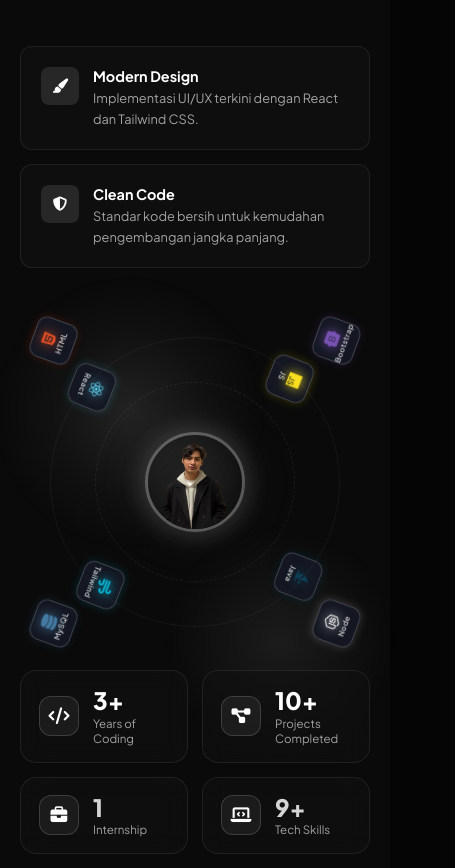
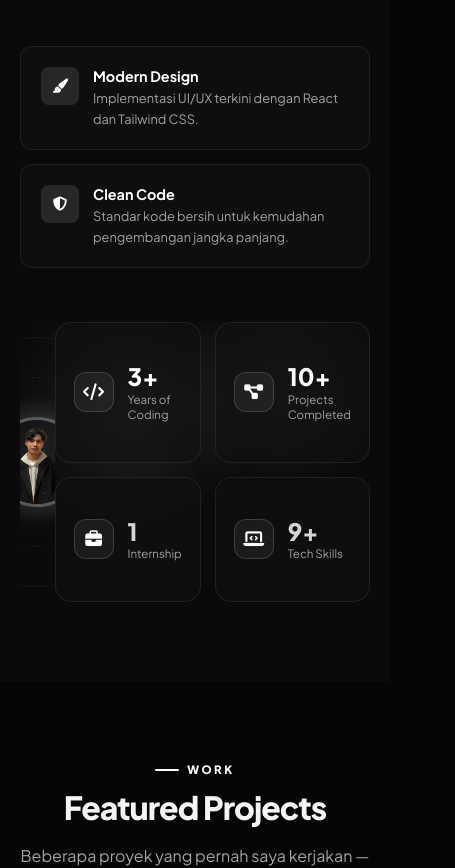
Before and after one commit to Ghilbranalf/Portfolio, a React (Vite) app: page / in a window 390 px wide. Shown: the part 4513-5381 px from the top of the page, 455 px wide, since content can reach past the window. Built offline with nearby package versions, Linux system fonts and the light colour scheme.

Commit message:
fix: eliminate mobile horizontal overflow wobbling and optimize chatbot window positioning

```diff
--- a/src/index.css
+++ b/src/index.css
@@ -17,13 +17,28 @@
     --radius: 16px;
 }
 
-html { scroll-behavior: smooth; }
+html {
+    scroll-behavior: smooth;
+    overflow-x: hidden;
+    max-width: 100%;
+    width: 100%;
+}
 
 body {
     font-family: 'Plus Jakarta Sans', sans-serif;
     background: var(--bg);
     color: var(--text);
     overflow-x: hidden;
+    max-width: 100%;
+    width: 100%;
+    position: relative;
+    touch-action: pan-y;
+}
+
+#root {
+    overflow-x: hidden;
+    max-width: 100%;
+    width: 100%;
 }
 
 /* ── LOADER ── */
@@ -217,7 +232,7 @@ nav.scrolled {
 .badge-text span { font-size: 0.72rem; color: var(--muted2); }
 
 /* ── SECTION SHARED ── */
-section { position: relative; z-index: 1; }
+section { position: relative; z-index: 1; overflow-x: hidden; max-width: 100%; }
 .section-pad { padding: 110px 0; }
 .section-label { font-size: 0.72rem; font-weight: 800; color: var(--accent); letter-spacing: 2.5px; text-transform: uppercase; margin-bottom: 12px; display: flex; align-items: center; gap: 8px; }
 .section-label::before { content: ''; display: block; width: 24px; height: 2px; background: var(--accent); border-radius: 2px; }
@@ -555,6 +570,7 @@ section { position: relative; z-index: 1; }
     max-width: 1200px;
     margin: 0 auto;
     padding: 0 10px;
+    overflow: hidden;
 }
 .projects-track-container {
     overflow: hidden;
@@ -651,10 +667,10 @@ section { position: relative; z-index: 1; }
     border-color: rgba(255, 255, 255, 0.08);
 }
 .slider-nav-btn.prev {
-    left: -22px;
+    left: 8px;
 }
 .slider-nav-btn.next {
-    right: -22px;
+    right: 8px;
 }
 
 .slider-pagination-wrap {
@@ -1247,24 +1263,41 @@ section { position: relative; z-index: 1; }
         right: 20px;
     }
     .chatbot-window {
-        width: calc(100vw - 32px);
-        right: 0;
-        bottom: 66px;
-        height: 480px;
+        position: fixed;
+        left: 14px;
+        right: 14px;
+        width: auto;
+        bottom: 86px;
+        height: 520px;
+        max-height: calc(100vh - 110px);
+        max-height: calc(100dvh - 110px);
+        border-radius: 18px;
     }
 
     /* Orbit responsive */
-    .orbit-scene { max-width: 320px; }
-    .orbit-center { width: 100px; height: 100px; }
-    .orbit-path.path-inner { width: 200px; height: 200px; }
-    .orbit-path.path-outer { width: 290px; height: 290px; }
-    .orbit-ring.ring-inner { width: 200px; height: 200px; margin-left: -100px; margin-top: -100px; }
-    .orbit-ring.ring-outer { width: 290px; height: 290px; margin-left: -145px; margin-top: -145px; }
-    .ring-inner .orbit-icon { transform: rotate(var(--angle)) translateX(100px) rotate(calc(-1 * var(--angle))); }
-    .ring-outer .orbit-icon { transform: rotate(var(--angle)) translateX(145px) rotate(calc(-1 * var(--angle))); }
-    .orbit-icon { width: 42px; height: 42px; margin-left: -21px; margin-top: -21px; border-radius: 10px; }
-    .orbit-icon i { font-size: 0.95rem; }
-    .orbit-icon span { font-size: 0.48rem; }
+    .about-visual {
+        overflow: hidden;
+        max-width: 100%;
+        display: flex;
+        justify-content: center;
+    }
+    .orbit-scene {
+        max-width: 280px;
+        width: 280px;
+        height: 280px;
+        margin: 0 auto;
+        overflow: hidden;
+    }
+    .orbit-center { width: 90px; height: 90px; }
+    .orbit-path.path-inner { width: 170px; height: 170px; }
+    .orbit-path.path-outer { width: 250px; height: 250px; }
+    .orbit-ring.ring-inner { width: 170px; height: 170px; margin-left: -85px; margin-top: -85px; }
+    .orbit-ring.ring-outer { width: 250px; height: 250px; margin-left: -125px; margin-top: -125px; }
+    .ring-inner .orbit-icon { transform: rotate(var(--angle)) translateX(85px) rotate(calc(-1 * var(--angle))); }
+    .ring-outer .orbit-icon { transform: rotate(var(--angle)) translateX(125px) rotate(calc(-1 * var(--angle))); }
+    .orbit-icon { width: 38px; height: 38px; margin-left: -19px; margin-top: -19px; border-radius: 9px; }
+    .orbit-icon i { font-size: 0.85rem; }
+    .orbit-icon span { font-size: 0.44rem; }
     .about-grid { grid-template-columns: 1fr; gap: 40px; }
     .about-facts { grid-template-columns: 1fr 1fr; }
 }
```
